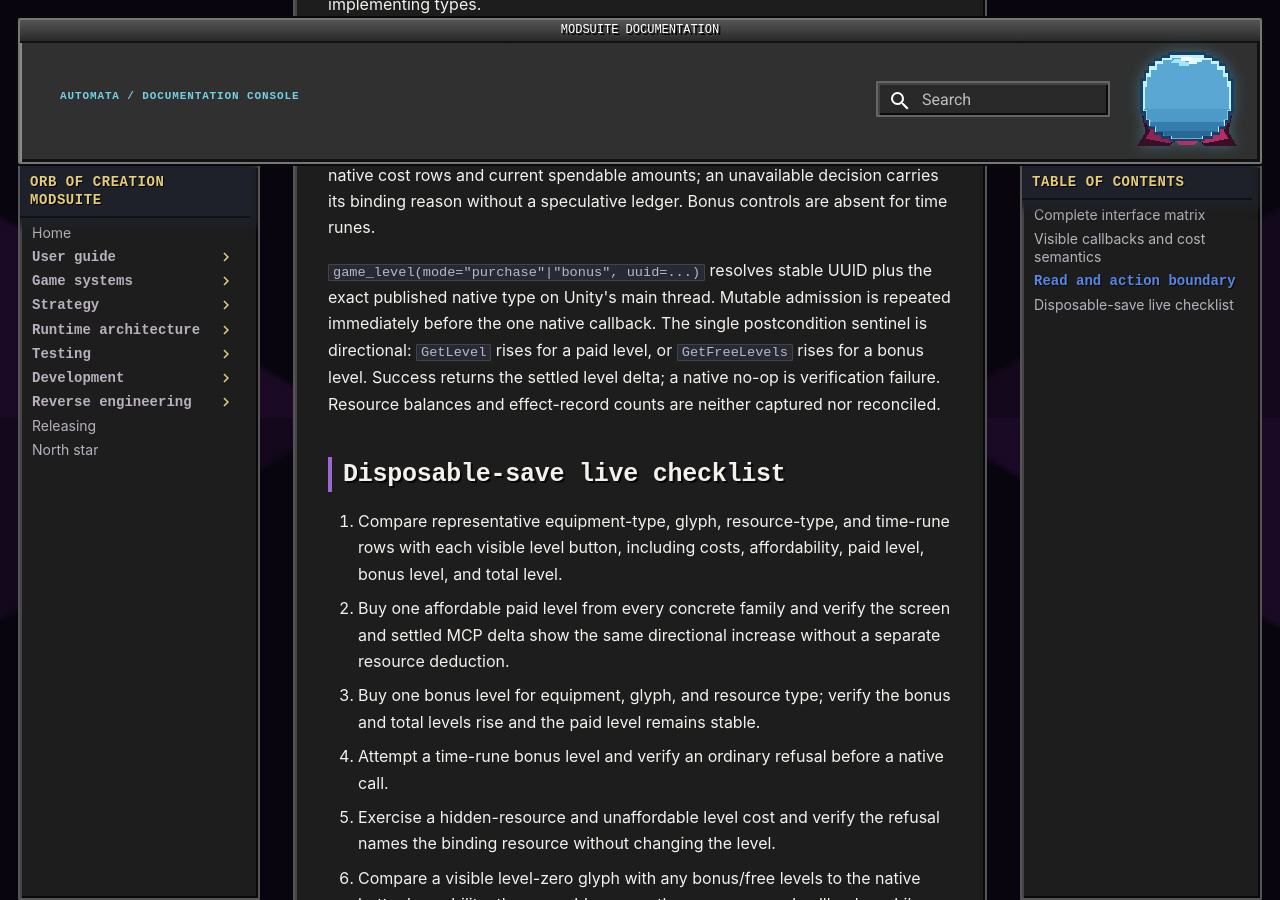
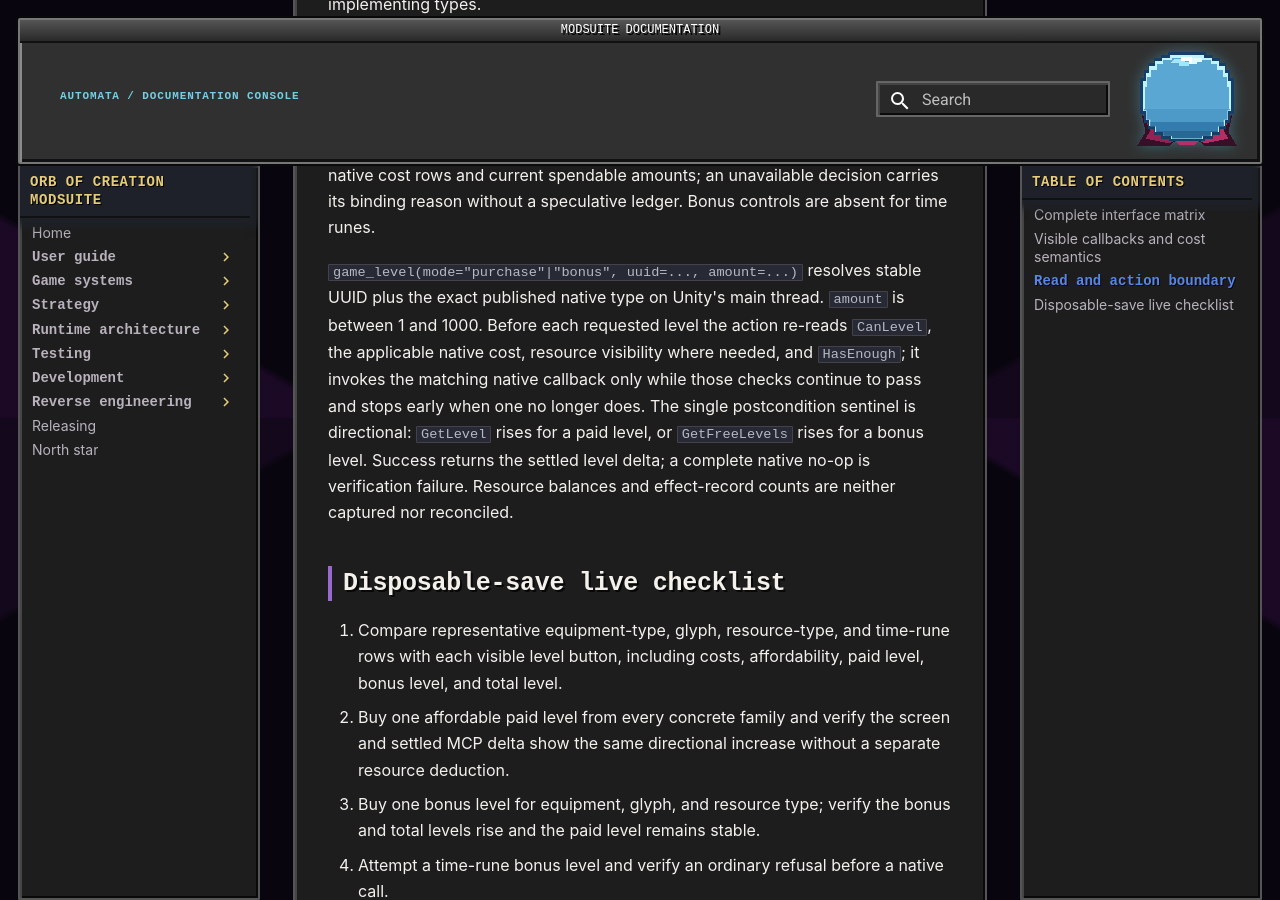
Before and after one commit to Vojow/OrbOfCreation-ModSuite, an MkDocs documentation site: the page built from docs/reverse-engineering/unified-level-native-pipeline.md, in a window 1280 px wide and 900 px high, scrolled down 1382 px. Built offline with MkDocs 1.6.1 and Material for MkDocs 9.7.7, drawn with Linux system fonts in a browser that asks for light colours; comment, search, counter and statistics services are not loaded.

Commit message:
docs: align mcp examples with current verbs

```diff
--- a/docs/reverse-engineering/unified-level-native-pipeline.md
+++ b/docs/reverse-engineering/unified-level-native-pipeline.md
@@ -43,12 +43,14 @@ that can actually run. A purchasable decision includes its named native cost row
 spendable amounts; an unavailable decision carries its binding reason without a speculative
 ledger. Bonus controls are absent for time runes.
 
-`game_level(mode="purchase"|"bonus", uuid=...)` resolves stable UUID plus the exact published
-native type on Unity's main thread. Mutable admission is repeated immediately before the one
-native callback. The single postcondition sentinel is directional: `GetLevel` rises for a paid
-level, or `GetFreeLevels` rises for a bonus level. Success returns the settled level delta; a
-native no-op is verification failure. Resource balances and effect-record counts are neither
-captured nor reconciled.
+`game_level(mode="purchase"|"bonus", uuid=..., amount=...)` resolves stable UUID plus the exact
+published native type on Unity's main thread. `amount` is between 1 and 1000. Before each requested
+level the action re-reads `CanLevel`, the applicable native cost, resource visibility where needed,
+and `HasEnough`; it invokes the matching native callback only while those checks continue to pass
+and stops early when one no longer does. The single postcondition sentinel is directional:
+`GetLevel` rises for a paid level, or `GetFreeLevels` rises for a bonus level. Success returns the
+settled level delta; a complete native no-op is verification failure. Resource balances and
+effect-record counts are neither captured nor reconciled.
 
 ## Disposable-save live checklist
 
```
Also changed, not shown: docs/development/mcp-tools.md (+3 -5 lines).
